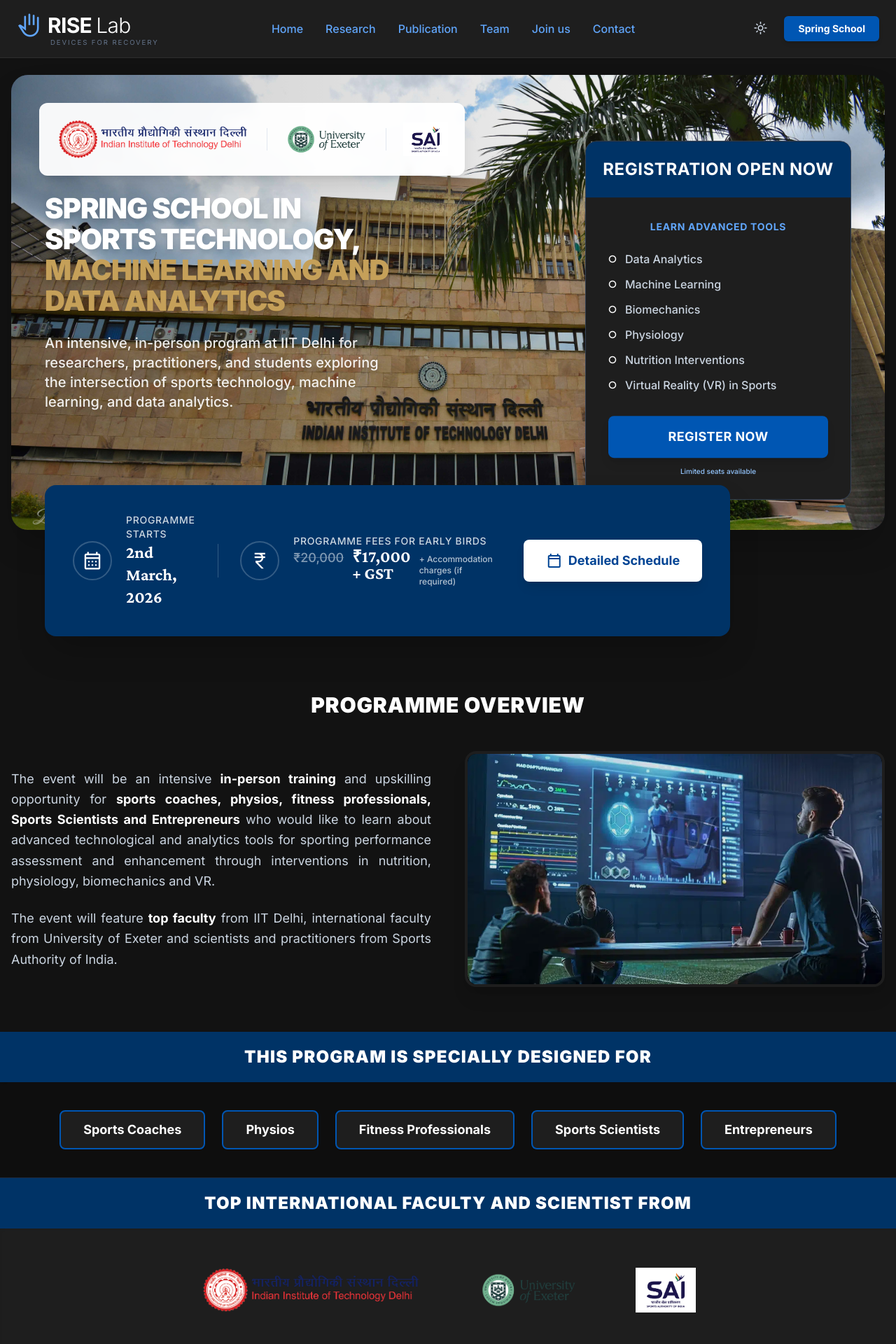
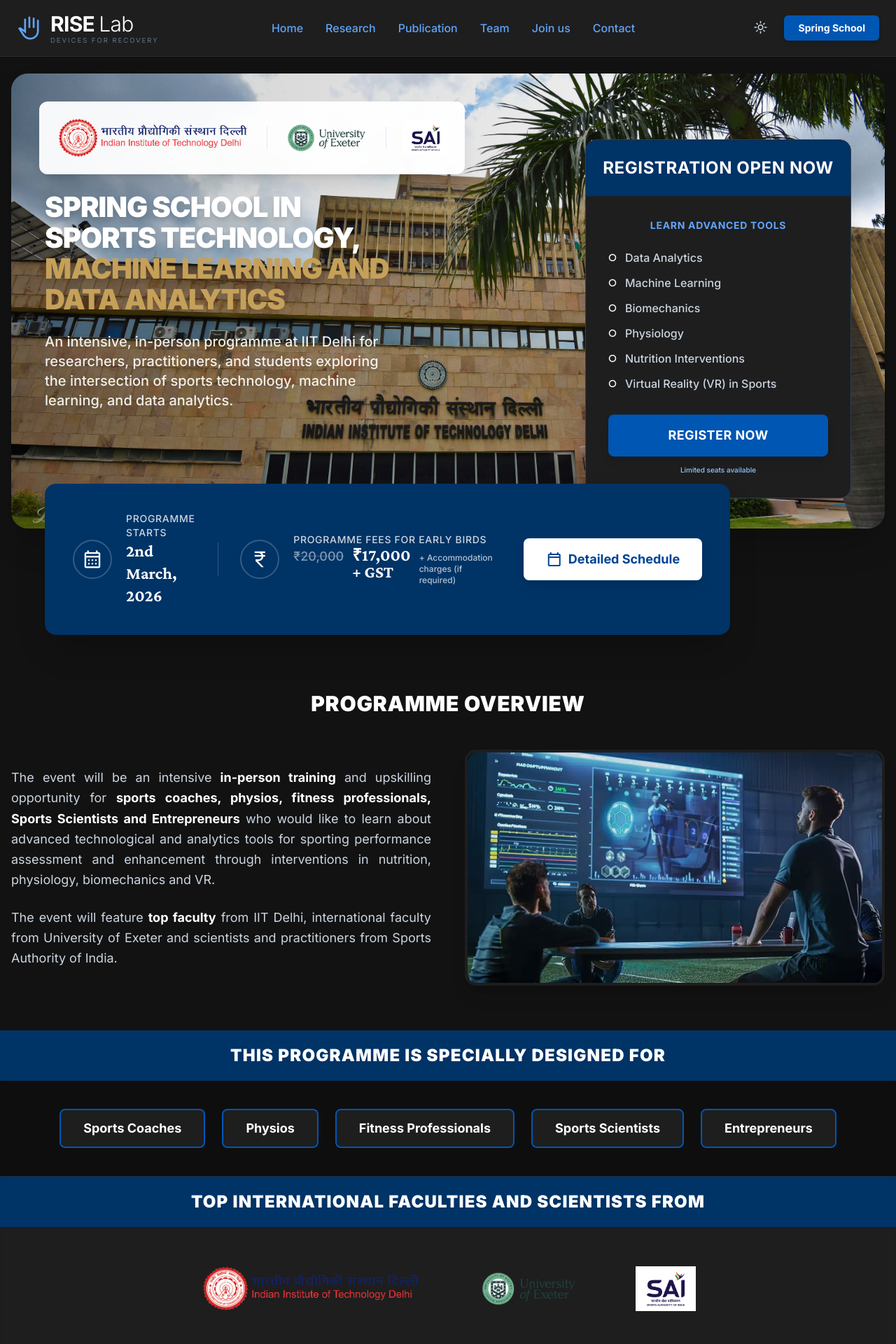
Before and after one commit to Abhinavjoshi7891/sports-science-spring-school, a React (Vite) app: page / in a window 1280 px wide. Shown: the top 1920 px of the page at 70% size. Built offline with nearby package versions, Linux system fonts and the light colour scheme.

Commit message:
Pre-Final

```diff
--- a/src/App.tsx
+++ b/src/App.tsx
@@ -64,12 +64,12 @@
   { id: '4', name: 'Prof. Joanna Bowtell', org: 'PHSS, UNIV. OF EXETER', role: 'Professor of Applied Physiology', img: profJoannaImg, link: 'https://experts.exeter.ac.uk/20502-joanna-bowtell' },
   { id: '2', name: 'Prof. Mark Wilson', org: 'UNIV. OF EXETER', role: 'Professor of Performance Psychology', img: profMarkImg, link: 'https://experts.exeter.ac.uk/1051-mark-wilson' },
   { id: '20', name: 'Prof. Dominic Farris', org: 'PHSS, UNIV. OF EXETER', role: 'Associate Professor', img: profDominicImg, link: 'https://experts.exeter.ac.uk/27162-dominic-farris' },
-  { id: '6', name: 'Dr. Chris Byrne', org: 'PHSS, UNIV. OF EXETER', role: 'Associate Professor', img: drChrisImg, link: 'https://experts.exeter.ac.uk/1040-chris-byrne' },
+  { id: '6', name: 'Prof. Chris Byrne', org: 'PHSS, UNIV. OF EXETER', role: 'Associate Professor', img: drChrisImg, link: 'https://experts.exeter.ac.uk/1040-chris-byrne' },
   { id: '1', name: 'Prof. Deepak Joshi', org: 'CBME, IIT DELHI', role: 'Associate Professor', img: profDeepakJoshiImg, link: 'https://cbme.iitd.ac.in/faculty-profile/15' },
   { id: '7', name: 'Prof. Kaushik Mukherjee', org: 'ME, IIT DELHI', role: 'Associate Professor', img: profKaushikImg, link: 'https://mech.iitd.ac.in/faculty-profile/192' },
-  { id: '8', name: 'Dr. Tim Podlogar', org: 'UNIV. OF EXETER', role: 'Research Fellow & Nutritionist', img: drTimImg, link: 'https://experts.exeter.ac.uk/43996-tim-podlogar' },
-  { id: '13', name: 'James Rhodes', org: 'THE FOOTBALL ASSOCIATION', role: 'Data Scientist', img: jamesRhodesImg, link: 'https://www.linkedin.com/in/james-rhodes-05248546/?originalSubdomain=uk' },
-  { id: '9', name: 'Prof. Shahid Malik', org: 'CeNSE, IIT DELHI', role: 'Professor', img: profShahidImg, link: 'https://web.iitd.ac.in/~smalik/' },
+  { id: '8', name: 'Prof. Tim Podlogar', org: 'UNIV. OF EXETER', role: 'Research Fellow & Nutritionist', img: drTimImg, link: 'https://experts.exeter.ac.uk/43996-tim-podlogar' },
+  { id: '13', name: 'Dr. James Rhodes', org: 'THE FOOTBALL ASSOCIATION', role: 'Data Scientist', img: jamesRhodesImg, link: 'https://www.linkedin.com/in/james-rhodes-05248546/?originalSubdomain=uk' },
+  { id: '9', name: 'Prof. Shahid Malik', org: 'SeNSE, IIT DELHI', role: 'Professor', img: profShahidImg, link: 'https://web.iitd.ac.in/~smalik/' },
   { id: '19', name: 'Prof. Biswarup Mukherjee', org: 'CBME, IIT DELHI', role: 'Associate Professor', img: profBiswarupImg, link: 'https://cbme.iitd.ac.in/faculty-profile/3' },
   { id: '12', name: 'Dr. Subhra Chatterjee', org: 'NCSSR, SAI', role: 'Scientist', img: drSubhraImg, link: 'https://in.linkedin.com/in/dr-subhra-chatterjee-7a3555154' },
   { id: '11', name: 'Dr. Shatarupa Chakraborty', org: 'NCSSR, SAI', role: 'Scientist', img: drShatarupaImg, link: 'https://in.linkedin.com/in/dr-shatarupa-chakraborty-6b120590' },
@@ -99,7 +99,7 @@
   {
     id: 'D2',
     title: 'Biosensing in Sport & Exercise 2',
-    lead: 'Prof. Joanna Bowtell, Dr. Chris Byrne, Mr. Manish Rana',
+    lead: 'Prof. Joanna Bowtell, Prof. Chris Byrne, Mr. Manish Rana',
     time: 'Day 2 • 3rd March, Tuesday',
     topics: [
       'Evidence and Technology-based Approach to Sports Nutrition',
@@ -112,7 +112,7 @@
   {
     id: 'D3',
     title: 'Holi Break & Networking',
-    lead: 'Program Faculty & IIT Delhi',
+    lead: 'Programme Faculty & IIT Delhi',
     time: 'Day 3 • 4th March, Wednesday',
     topics: [
       'No sessions scheduled (Holi Festival Holiday)',
@@ -130,14 +130,14 @@
       'Sports Wearables: Neural technologies (EEG and fNIRs)',
       'AR and VR technologies for sports training',
       'Hands-on VR: Environment and Game Design',
-      'Role of Simulation and Modeling in Sports',
+      'Role of Simulation and Modelling in Sports',
       'Athlete Stress Management: Psychology & Tech Interventions'
     ]
   },
   {
     id: 'D5',
     title: 'AI, ML and Data Science',
-    lead: 'Prof. Biswarup Mukherjee, Prof. Deepak Joshi, James Rhodes',
+    lead: 'Prof. Biswarup Mukherjee, Prof. Deepak Joshi, Dr. James Rhodes',
     time: 'Day 5 • 6th March, Friday',
     topics: [
       'Introduction to AI and ML Applications in Sports',
@@ -156,12 +156,12 @@
   // -- Data State (Mocking a Database) --
   // We use localStorage to persist changes made in the Admin Panel
   const [speakers, setSpeakers] = useState<Speaker[]>(() => {
-    const saved = localStorage.getItem('speakers_v5');
+    const saved = localStorage.getItem('speakers_v8');
     return saved ? JSON.parse(saved) : INITIAL_SPEAKERS;
   });
 
   const [syllabus, setSyllabus] = useState<SyllabusModule[]>(() => {
-    const saved = localStorage.getItem('syllabus_v2');
+    const saved = localStorage.getItem('syllabus_v4');
     return saved ? JSON.parse(saved) : INITIAL_SYLLABUS;
   });
 
@@ -173,14 +173,14 @@
   // Save to local storage whenever data changes
   useEffect(() => {
     // Force refresh if the data is outdated (checking for James Rhodes' FA org)
-    const isOutdated = !speakers.some(s => s.name === 'James Rhodes' && s.org === 'THE FOOTBALL ASSOCIATION');
+    const isOutdated = !speakers.some(s => s.name === 'Dr. James Rhodes' && s.org === 'THE FOOTBALL ASSOCIATION');
     if (isOutdated) {
       setSpeakers(INITIAL_SPEAKERS);
     }
-    localStorage.setItem('speakers_v5', JSON.stringify(speakers));
+    localStorage.setItem('speakers_v8', JSON.stringify(speakers));
   }, [speakers]);
   useEffect(() => {
-    localStorage.setItem('syllabus_v2', JSON.stringify(syllabus));
+    localStorage.setItem('syllabus_v4', JSON.stringify(syllabus));
   }, [syllabus]);
   useEffect(() => { localStorage.setItem('leads', JSON.stringify(leads)); }, [leads]);
 
--- a/src/components/LandingPage.tsx
+++ b/src/components/LandingPage.tsx
@@ -50,12 +50,27 @@
     const scrollSpeakers = (direction: 'left' | 'right') => {
         if (speakerScrollRef.current) {
             const container = speakerScrollRef.current;
-            const scrollAmount = container.offsetWidth * 0.8;
+            const cards = container.querySelectorAll('.speaker-card');
+            if (cards.length === 0) return;
+
+            let targetIdx;
             if (direction === 'left') {
-                container.scrollBy({ left: -scrollAmount, behavior: 'smooth' });
+                targetIdx = focusedSpeakerIdx - 1;
+                if (targetIdx < 0) targetIdx = cards.length - 1;
             } else {
-                container.scrollBy({ left: scrollAmount, behavior: 'smooth' });
+                targetIdx = focusedSpeakerIdx + 1;
+                if (targetIdx >= cards.length) targetIdx = 0;
             }
+
+            const targetCard = cards[targetIdx] as HTMLElement;
+            const containerWidth = container.offsetWidth;
+            const cardWidth = targetCard.offsetWidth;
+            const scrollTarget = targetCard.offsetLeft - (containerWidth / 2) + (cardWidth / 2);
+
+            container.scrollTo({
+                left: scrollTarget,
+                behavior: 'smooth'
+            });
         }
     };
 
@@ -215,13 +230,11 @@
             <nav className="sticky top-0 z-50 w-full bg-white dark:bg-surface-dark border-b border-slate-200 dark:border-border-dark px-6 py-4 shadow-sm">
                 <div className="mx-auto max-w-7xl flex items-center justify-between">
                     {/* Logo */}
-                    <div className="flex items-center gap-2">
-                        <div className="text-primary dark:text-white flex flex-col leading-none">
-                            <div className="flex items-center gap-2">
-                                <span className="material-symbols-outlined text-4xl text-[#003366] dark:text-blue-400">back_hand</span>
-                                <span className="text-3xl font-bold tracking-tight text-[#003366] dark:text-white">RISE <span className="font-light">Lab</span></span>
-                            </div>
-                            <span className="text-[0.6rem] tracking-[0.2em] uppercase text-slate-500 pl-12">Devices for Recovery</span>
+                    <div className="flex items-center gap-3">
+                        <span className="material-symbols-outlined text-4xl text-[#003366] dark:text-blue-400">back_hand</span>
+                        <div className="text-primary dark:text-white flex flex-col leading-tight">
+                            <span className="text-3xl font-bold tracking-tight text-[#003366] dark:text-white">RISE <span className="font-light">Lab</span></span>
+                            <span className="text-[0.6rem] tracking-[0.2em] uppercase text-slate-500">Devices for Recovery</span>
                         </div>
                     </div>
 
@@ -326,7 +339,7 @@
                                     <span className="text-[#c5a059]">MACHINE LEARNING AND <br /> DATA ANALYTICS</span>
                                 </h1>
                                 <p className="text-white/90 text-lg md:text-xl font-medium max-w-lg drop-shadow-md lg:block hidden">
-                                    An intensive, in-person program at IIT Delhi for researchers, practitioners, and students exploring the intersection of sports technology, machine learning, and data analytics.
+                                    An intensive, in-person programme at IIT Delhi for researchers, practitioners, and students exploring the intersection of sports technology, machine learning, and data analytics.
                                 </p>
                             </div>
                         </div>
@@ -450,7 +463,7 @@
                 {/* BANNER 1: DESIGNED FOR */}
                 <section className="w-full">
                     <div className="bg-[#0056b3] dark:bg-[#003366] py-5 text-center shadow-md">
-                        <h2 className="text-xl md:text-2xl font-black text-white uppercase tracking-wider">This Program Is Specially Designed For</h2>
+                        <h2 className="text-xl md:text-2xl font-black text-white uppercase tracking-wider">This Programme Is Specially Designed For</h2>
                     </div>
                     <div className="bg-[#f0f4f8] dark:bg-black/20 py-10 border-b border-slate-200 dark:border-slate-800">
                         <div className="max-w-7xl mx-auto px-4 flex flex-wrap justify-center gap-4 md:gap-6">
@@ -466,7 +479,7 @@
                 {/* BANNER 2: FACULTY FROM */}
                 <section className="w-full mb-16">
                     <div className="bg-[#0056b3] dark:bg-[#003366] py-5 text-center shadow-md">
-                        <h2 className="text-xl md:text-2xl font-black text-white uppercase tracking-wider">Top International Faculty and Scientist From</h2>
+                        <h2 className="text-xl md:text-2xl font-black text-white uppercase tracking-wider">Top International Faculties and Scientists From</h2>
                     </div>
                     <div className="bg-white dark:bg-surface-dark py-10 shadow-inner">
                         <div className="max-w-7xl mx-auto px-4 flex flex-wrap justify-center items-center gap-8 md:gap-20">
@@ -818,14 +831,14 @@
                                 {/* Map */}
                                 <div className="w-full h-[300px] rounded-xl overflow-hidden shadow-lg border border-slate-200 dark:border-slate-700 mt-8 relative bg-slate-100">
                                     <iframe
-                                        src="https://www.google.com/maps/embed?pb=!1m18!1m12!1m3!1d3504.604620584766!2d77.18990667616116!3d28.55160877570908!2m3!1f0!2f0!3f0!3m2!1i1024!2i768!4f13.1!3m3!1m2!1s0x390d1d810475f457%3A0xe05391d1844b7029!2sIndian%20Institute%20of%20Technology%20Delhi!5e0!3m2!1sen!2sin!4v1716382903370!5m2!1sen!2sin"
+                                        src="https://www.google.com/maps/embed?pb=!1m18!1m12!1m3!1d3504.7806509291026!2d77.1929348!3d28.546312099999998!2m3!1f0!2f0!3f0!3m2!1i1024!2i768!4f13.1!3m3!1m2!1s0x390d1d8d3afde403%3A0x750c0bc89f640de7!2sRISE%20Lab!5e0!3m2!1sen!2sin!4v1770036020309!5m2!1sen!2sin"
                                         width="100%"
                                         height="100%"
                                         style={{ border: 0 }}
                                         allowFullScreen={true}
                                         loading="lazy"
                                         referrerPolicy="no-referrer-when-downgrade"
-                                        title="IIT Delhi Location"
+                                        title="RISE Lab Location"
                                         className="transition-all duration-500"
                                     ></iframe>
                                 </div>
--- a/src/components/RegistrationPage.tsx
+++ b/src/components/RegistrationPage.tsx
@@ -9,7 +9,7 @@
 const RegistrationPage: React.FC<RegistrationPageProps> = ({ onCancel, theme, toggleTheme }) => {
   return (
     <div className="flex-grow w-full h-screen flex flex-col lg:flex-row overflow-hidden bg-background-light dark:bg-background-dark text-slate-900 dark:text-white font-body transition-colors duration-300">
-      {/* Left Column: Program Summary */}
+      {/* Left Column: Programme Summary */}
       <aside className="w-full lg:w-[450px] bg-primary dark:bg-surface-dark border-b lg:border-b-0 lg:border-r border-primary-light dark:border-border-dark flex-shrink-0 flex flex-col relative h-[300px] lg:h-full transition-colors duration-300 text-white">
         <div className="absolute inset-0 bg-[url('https://www.transparenttextures.com/patterns/cubes.png')] opacity-10"></div>
 
@@ -31,11 +31,11 @@
             </div>
             <h1 className="text-3xl lg:text-4xl font-display font-bold leading-tight mb-4 text-white">Spring School in Sports Technology, Machine Learning and Data Analytics</h1>
             <p className="text-white/70 text-base leading-relaxed font-serif">
-              An intensive residential program for researchers and practitioners.
+              An intensive residential programme for researchers and practitioners.
             </p>
           </div>
 
-          {/* Program Key Facts */}
+          {/* Programme Key Facts */}
           <div className="space-y-6 mb-8 border-t border-white/10 pt-8">
             <div className="flex gap-4">
               <div className="text-accent mt-1">
```
